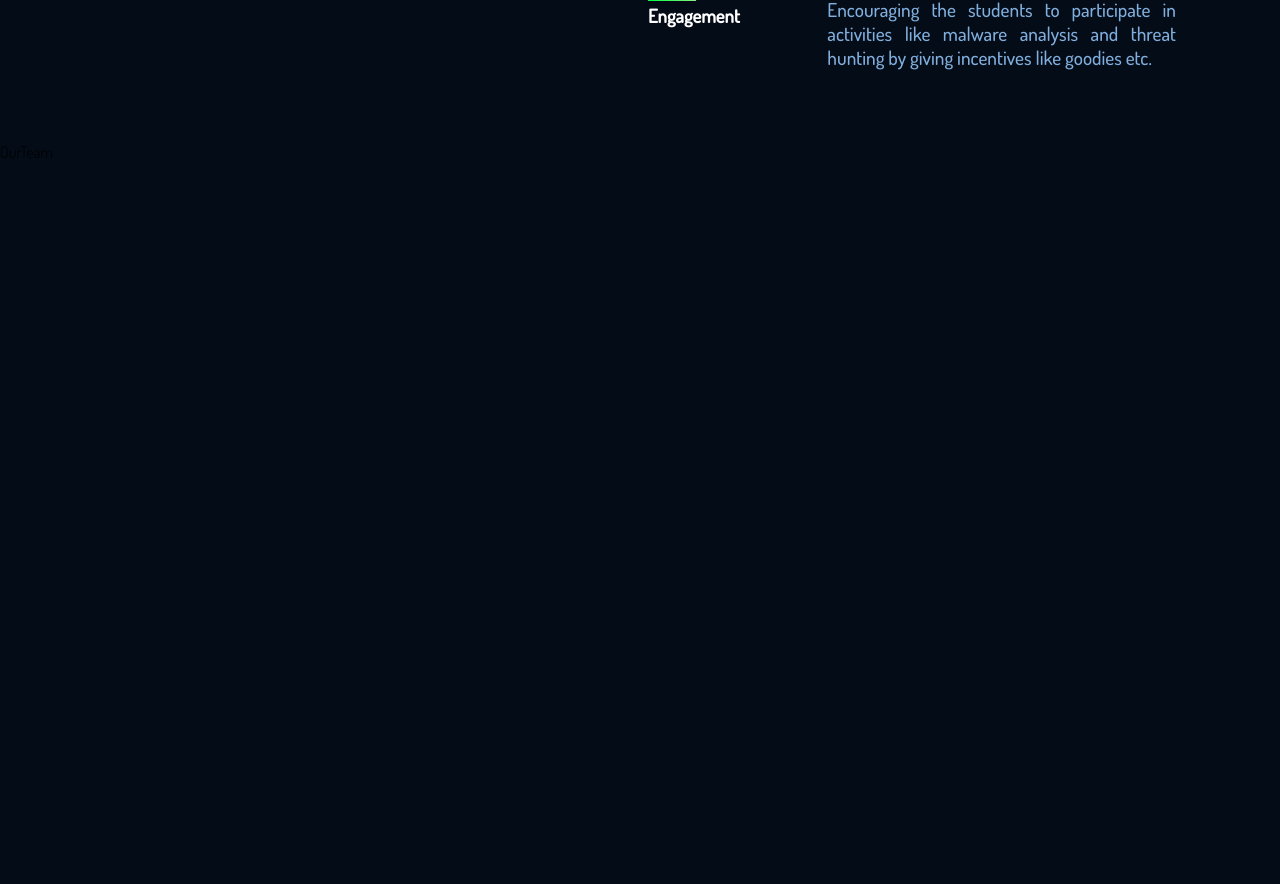
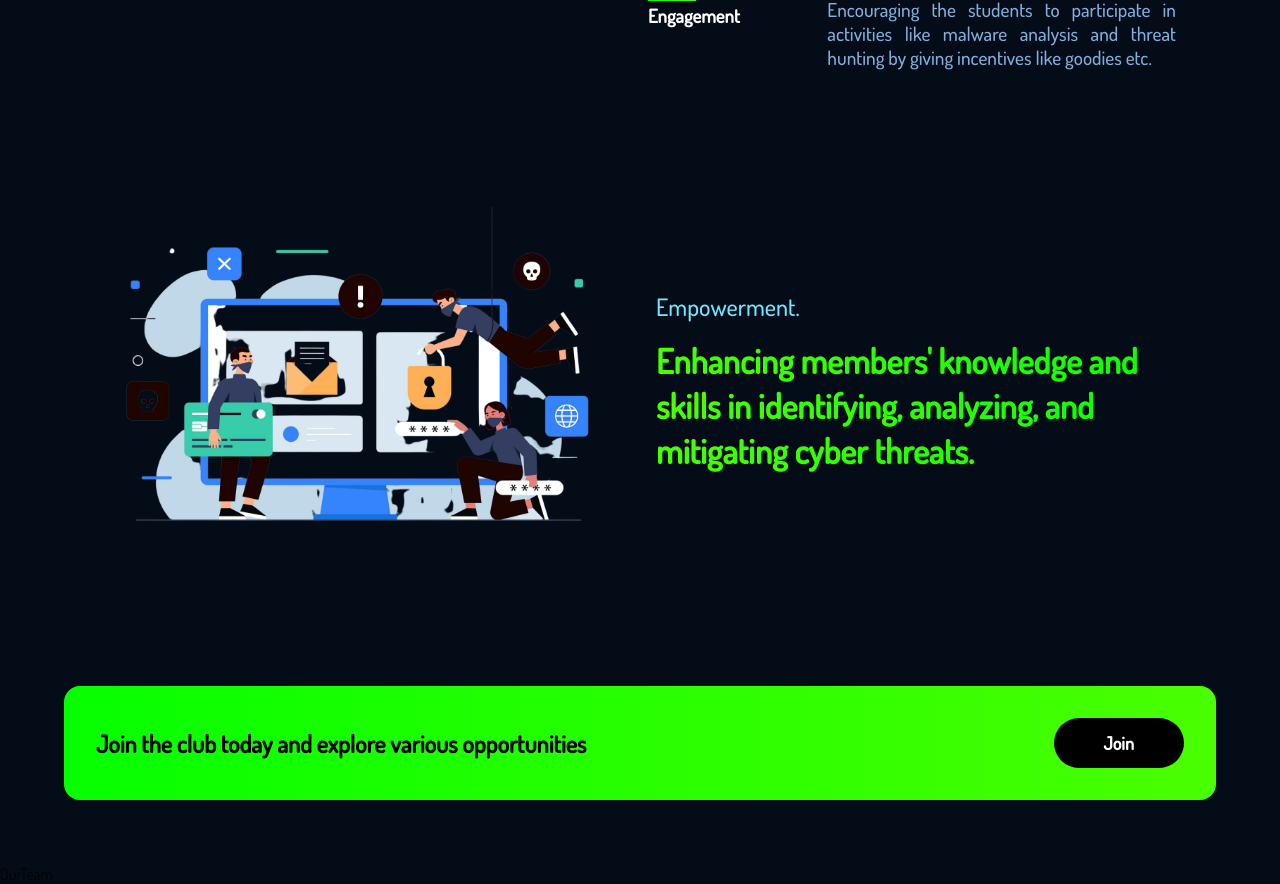
Before and after one commit to neerajgudi95/THREAT-HUNTERS-CLUB, a React (Vite) app: page / in a window 1280 px wide. Shown: the part 1677-2561 px from the top of the page. Before the commit the page ends 1839 px from the top, so only its background shows below. Built offline with nearby package versions, Linux system fonts and the light colour scheme.

Commit message:
added more components

```diff
--- a/index.css
+++ b/index.css
@@ -4,7 +4,7 @@
   --font-family: 'Manrope', sans-serif;
 
   --gradient-text: linear-gradient(89.97deg, #49FF00, #06FF00 102.67%);
-  --gradient-bar: linear-gradient(103.22deg, rgba(0, 255, 64, 1) 0%, rgba(138, 238, 130, 1) 99.55%);
+  --gradient-bar: linear-gradient(90deg, rgba(6, 255, 0, 1) 0%, rgba(73, 255, 0, 1) 100%);
 
   --color-bg: #040C18;
   --color-footer: #031B34;
--- /dev/null
+++ b/src/components/cta/CTA.jsx
@@ -0,0 +1,18 @@
+import React from "react";
+import { Link } from "react-router-dom";
+import "./cta.css";
+
+const CTA = () => {
+  return (
+    <div className="thc__cta">
+      <div className="thc__cta-content">
+        <h3>Join the club today and explore various opportunities</h3>
+      </div>
+      <div className="thc__cta-btn">
+        <Link to={"/register"} className='join-btn'>Join</Link>
+      </div>
+    </div>
+  );
+};
+
+export default CTA;
--- /dev/null
+++ b/src/components/cta/cta.css
@@ -0,0 +1,38 @@
+.thc__cta {
+    display: flex;
+    align-items: center;
+    justify-content: space-between;
+
+    border-radius: 1rem;
+    margin: 4rem;
+    padding: 2rem;
+    background: var(--gradient-bar);
+}
+
+
+.thc__cta-content h3 {
+    font-weight: 800;
+    font-size: 24px;
+    line-height: 45px;
+    color: #000;
+}
+
+
+.thc__cta-btn {
+    display: flex;
+    justify-content: center;
+    align-items: center;
+    margin-left: 2rem;
+}
+
+
+.thc__cta-btn .join-btn {
+    background-color: #000;
+    border-radius: 40px;
+    font-weight: bold;
+    font-size: 18px;
+    line-height: 30px;
+    color: #fff;
+    cursor: pointer;
+    padding: 10px 50px;
+}
--- a/src/components/export.js
+++ b/src/components/export.js
@@ -5,3 +5,5 @@ export { default as Brand } from "../components/brand/Brand";
 export { default as WhatCyberSec } from "../components/feature/WhatCyberSec";
 export { default as OurGoals } from "../components/ourgoals/OurGoals";
 export { default as OurTeam } from "../components/our-team/OurTeam";
+export { default as Possibilities } from "../components/possibilities/Possibilities";
+export { default as CTA } from "../components/cta/CTA";
--- a/src/components/main/App.jsx
+++ b/src/components/main/App.jsx
@@ -2,8 +2,8 @@ import React from "react";
 import {
   Navbar,
   Header,
-  // Feature,
-  // Brand,
+  Possibilities,
+  CTA,
   WhatCyberSec,
   OurGoals,
   OurTeam,
@@ -17,10 +17,10 @@ const App = () => {
         <Navbar />
         <Header />
       </div>
-      {/* <Brand /> */}
       <WhatCyberSec />
-      {/* <Feature /> */}
       <OurGoals />
+      <Possibilities />
+      <CTA />
       <OurTeam />
     </div>
   );
--- /dev/null
+++ b/src/components/possibilities/Possibilities.jsx
@@ -0,0 +1,21 @@
+import React from "react";
+import "./possibilities.css";
+import image from "../../assets/possibility.png";
+const Possibilities = () => {
+  return (
+    <div className="thc__possibility section__padding">
+      <div className="thc__possibility-img">
+        <img src={image} alt="possibility image" />
+      </div>
+      <div className="thc__possibility-content">
+        <h3>Empowerment.</h3>
+        <h2 className="gradient__text">
+          Enhancing members' knowledge and skills in identifying, analyzing, and
+          mitigating cyber threats.
+        </h2>
+      </div>
+    </div>
+  );
+};
+
+export default Possibilities;
--- /dev/null
+++ b/src/components/possibilities/possibilities.css
@@ -0,0 +1,64 @@
+.thc__possibility {
+    display: flex;
+}
+
+.thc__possibility-img {
+    flex: 1;
+    display: flex;
+    justify-content: flex-start;
+    align-items: center;
+    margin-right: 2rem;
+}
+
+
+.thc__possibility-img img {
+    width: 100%;
+    height: 100%;
+}
+
+.thc__possibility-content {
+    flex: 1;
+    display: flex;
+    flex-direction: column;
+    justify-content: center;
+    align-items: start;
+}
+
+.thc__possibility-content h3 {
+    font-weight: 500;
+    font-size: 1.5rem;
+    line-height: 30px;
+    color: #71e5FF;
+    margin-bottom: 1rem;
+}
+
+.thc__possibility-content h2 {
+    font-weight: 700;
+    font-size: 34px;
+    line-height: 45px;
+}
+
+
+@media screen and (max-width:950px) {
+    .thc__possibility {
+        flex-direction: column;
+    }
+
+    .thc__possibility-img {
+        margin: 1rem 0;
+    }
+
+    .thc__possibility-content {
+        margin-top: 2rem;
+        /* text-align: center; */
+    }
+
+    .thc__possibility-content h3 {
+        width: 100%;
+        text-align: center;
+    }
+
+    .thc__possibility-content h2 {
+        text-align: center;
+    }
+}
```
Also changed, not shown: index.js (+8 -10 lines), src/assets/possibility.png (added).
